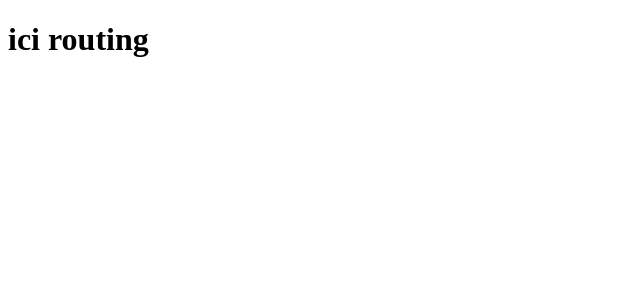
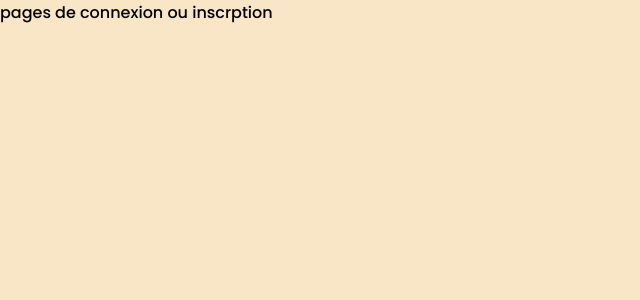
Before and after one commit to MaximeMonnier/beach-app, a React (Vite) app in the folder frontend/: page / in a window 1280 px wide. Shown: the top 300 px of the page, without its empty margins (0-640 px from the left). Built offline with nearby package versions, Linux system fonts and the light colour scheme; the HTML template or start-up script is replaced by a standard one.

Commit message:
ajout note

```diff
--- a/frontend/package.json
+++ b/frontend/package.json
@@ -12,6 +12,7 @@
   "dependencies": {
     "react": "^18.2.0",
     "react-dom": "^18.2.0",
+    "react-router-dom": "^6.22.2",
     "sass": "^1.71.1"
   },
   "devDependencies": {
--- a/frontend/src/App.tsx
+++ b/frontend/src/App.tsx
@@ -1,12 +1,17 @@
 import { useState } from 'react'
+import { BrowserRouter, Routes, Route } from 'react-router-dom';
+import './styles/main.scss';
+
+import Login_Register from './pages/Login_Register';
 
 function App() {
-  const [count, setCount] = useState(0)
 
   return (
-    <>
-      <h1>ici routing</h1>
-    </>
+    <BrowserRouter>
+    <Routes>
+      <Route path="/" element={<Login_Register />} />
+    </Routes>
+  </BrowserRouter>
   )
 }
 
--- /dev/null
+++ b/frontend/src/pages/Login_Register.tsx
@@ -0,0 +1,13 @@
+import React, { Component } from 'react'
+
+export class Login_Register extends Component {
+  render() {
+    return (
+      <div>
+        pages de connexion ou inscrption
+      </div>
+    )
+  }
+}
+
+export default Login_Register
--- /dev/null
+++ b/frontend/src/styles/_settings.scss
@@ -0,0 +1,39 @@
+// font family
+
+// Poppins
+@import url('https://fonts.googleapis.com/css2?family=Lobster+Two:ital,wght@0,400;0,700;1,400;1,700&family=Poppins:ital,wght@0,100;0,200;0,300;0,400;0,500;0,600;0,700;0,800;0,900;1,100;1,200;1,300;1,400;1,500;1,600;1,700;1,800;1,900&display=swap');
+//Lobester Two
+@import url('https://fonts.googleapis.com/css2?family=Lobster+Two:ital,wght@0,400;0,700;1,400;1,700&family=Poppins:ital,wght@0,100;0,200;0,300;0,400;0,500;0,600;0,700;0,800;0,900;1,100;1,200;1,300;1,400;1,500;1,600;1,700;1,800;1,900&display=swap');
+
+// color
+$color-1: #ba2f0f;
+$color-2: #0b2a24;
+$color-3: #f9e6c6;
+
+//mixin
+@mixin flexCenter {
+    display: flex;
+    justify-content: center;
+    align-items: center;
+}
+
+// sugegstion de mixin pour le responsive, les btn, les hover sur btn, card etc...
+// prendre exemple sur le repo : https://github.com/O-clock-Freki/P01-Atelier-JeremyDfr/blob/master/projet/frontend/src/styles/_mixins.scss
+
+// parmaetre généraux
+* {
+    padding: 0;
+    margin: 0;
+    box-sizing: border-box;
+}
+
+body {
+    background: $color-3;
+    font-family: "Poppins", sans-serif;
+    font-weight: 500;
+    font-style: normal;
+}
+
+li {
+    list-style: none;
+}
--- /dev/null
+++ b/frontend/src/styles/main.scss
@@ -0,0 +1 @@
+@import './settings';
```
Also changed, not shown: 1 other file (tests, documents, lock files or other folders).
